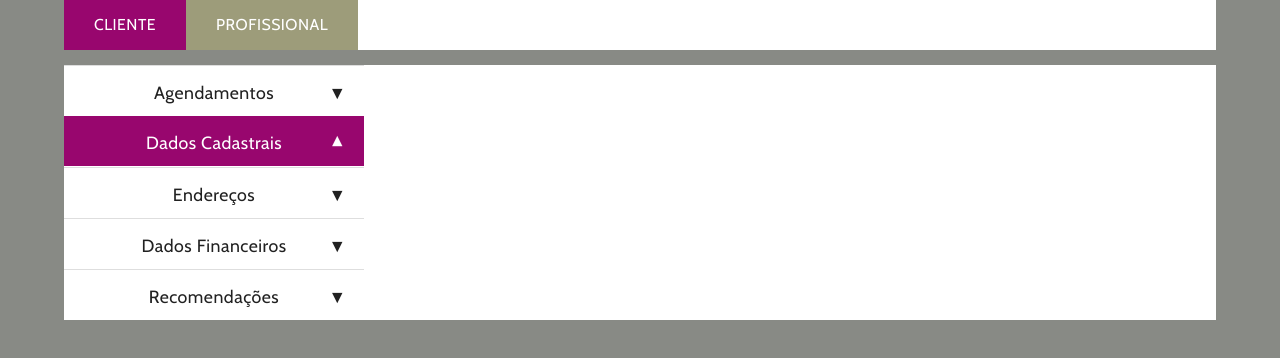
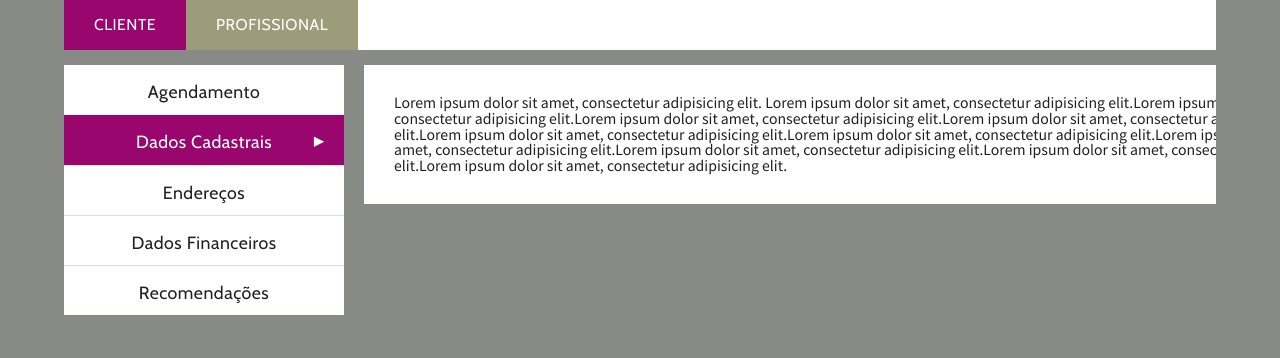
Before and after one commit to wilkerviana/bfyme, a website: page src/view/account.pug in a window 1280 px wide. Both pictures are taken after a click on the label "Dados Cadastrais". Drawn offline with nearby package versions, Linux system fonts and the light colour scheme; files that its build step writes are made by us from their sources.

Commit message:
update account

```diff
--- a/src/styles/layout/account.scss
+++ b/src/styles/layout/account.scss
@@ -57,7 +57,6 @@
         position: absolute;
         top: 65px;
         left: 0;
-        background: white;
         color: $scolor-darkblack;
         @include fontSite(txt,1.125em,wregular);
     }
@@ -74,8 +73,8 @@
 //--------------------------------------
 ul.tab{
     position: relative;
+    height: 500px;
     li {
-        margin-bottom: 1px;
         width: 100%;
         color: #fff;
         overflow: hidden;
@@ -85,7 +84,6 @@ ul.tab{
             z-index: -1;
         }
         .label-tab {
-
             display: block;
             line-height: 3;
             cursor: pointer;
@@ -95,32 +93,65 @@ ul.tab{
             border-top: 1px solid rgba($scolor-darkblack, 0.15);
             width: 100%;
             @media (min-width:900px){
-                width: 300px;
+                position: absolute;
+                width: 280px;
+                height: 50px;
+                top: 0;
+                left: 0;
             }
+        }
+        @media (min-width:900px){
 
+            &:nth-child(1){
+                .label-tab {
+                    top: 0px;
+                    border: 0;
+                }
+            }
+            &:nth-child(2){
+                .label-tab {
+                    top: 50px;
+                }
+            }
+            &:nth-child(3){
+                .label-tab {
+                    top: 100px;
+                }
+            }
+            &:nth-child(4){
+                .label-tab {
+                    top: 150px;
+                }
+            }
+            &:nth-child(5){
+                .label-tab {
+                    top: 200px;
+                }
+            }
         }
         .tab-content {
             color: $scolor-darkblack;
             max-height: 0;
             overflow: hidden;
-            background: white;
-            -webkit-transition: max-height .35s;
-            -o-transition: max-height .35s;
-            transition: max-height .35s;
+            transition: all .3s ease;
+            opacity: 0;
+            visibility: hidden;
             @media (min-width:900px){
-                position: absolute;
-                right: 0;
-                top: 0;
-                width: 900px;
-                height: 100%;
-                z-index: 999;
+                width: 1000px;
+                margin-left: 300px;
+                background: white !important;
             }
 
         }
-
+        &:nth-child(2) {
+            width: auto;
+        }
         /* :checked */
         .tab-input:checked ~ .tab-content {
+            transition: all .3s ease;
             max-height: 25em;
+            opacity: 1;
+            visibility: visible;
             p {
                 padding: 30px;
             }
@@ -146,15 +177,24 @@ ul.tab{
         }
         input[type=checkbox] + label::after {
             content: "+";
+            @media (min-width:900px) {
+                color: white !important;
+            }
         }
         input[type=radio] + label::after {
             content: "\25BC";
+            @media (min-width:900px) {
+                color: white !important;
+            }
         }
         input[type=checkbox]:checked + label::after {
             transform: rotate(315deg);
         }
         input[type=radio]:checked + label::after {
             transform: rotateX(180deg);
+            @media (min-width:900px) {
+                transform: rotate(-90deg);
+            }
         }
     }
 }
--- a/src/view/account.pug
+++ b/src/view/account.pug
@@ -16,10 +16,9 @@ html
 							ul.tab
 								li
 									input(type="radio" name="tabs2").tab-input#tab-ag
-									label(for="tab-ag").label-tab Agendamentos
+									label(for="tab-ag").label-tab Agendamento
 									.tab-content
 										p Lorem ipsum dolor sit amet, consectetur adipisicing elit. Lorem ipsum dolor sit amet, consectetur adipisicing elit.Lorem ipsum dolor sit amet, consectetur adipisicing elit.Lorem ipsum dolor sit amet, consectetur adipisicing elit.Lorem ipsum dolor sit amet, consectetur adipisicing elit.Lorem ipsum dolor sit amet, consectetur adipisicing elit.Lorem ipsum dolor sit amet, consectetur adipisicing elit.Lorem ipsum dolor sit amet, consectetur adipisicing elit.Lorem ipsum dolor sit amet, consectetur adipisicing elit.Lorem ipsum dolor sit amet, consectetur adipisicing elit.Lorem ipsum dolor sit amet, consectetur adipisicing elit.
-								li
 								li
 									input(type="radio" name="tabs2").tab-input#tab-dados
 									label(for="tab-dados").label-tab Dados Cadastrais
```
